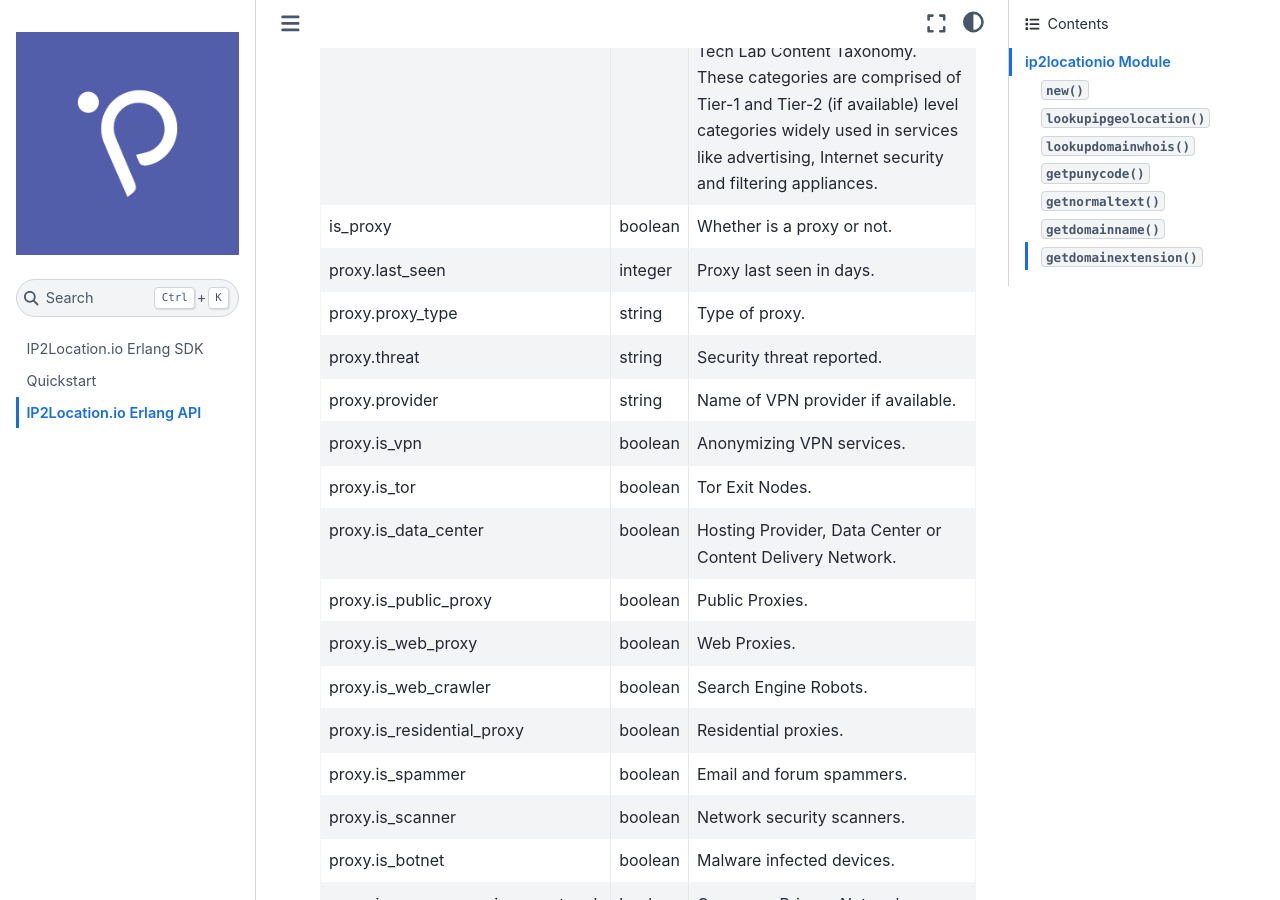
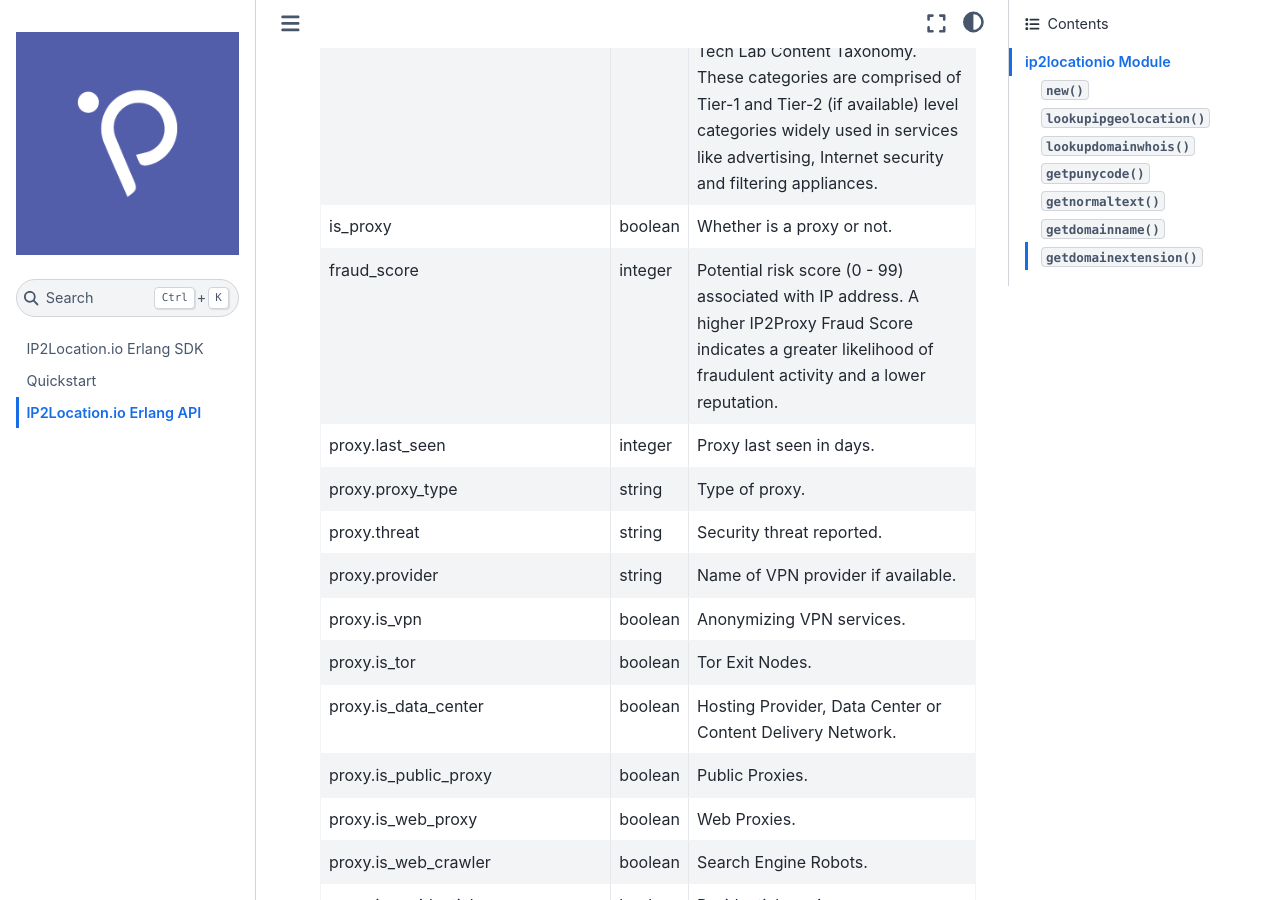
Before and after one commit to ip2location/ip2location-io-erlang, a Sphinx documentation site: the page built from docs/source/code.md, in a window 1280 px wide and 900 px high, scrolled down 4583 px. Built offline with Sphinx 7.4.7 and the Sphinx Book theme 1.1.4, drawn with Linux system fonts in a browser that asks for light colours.

Commit message:
Update docs for fraud score field

```diff
--- a/docs/source/code.md
+++ b/docs/source/code.md
@@ -78,6 +78,7 @@
 |ads_category|string|The domain category code based on IAB Tech Lab Content Taxonomy.|
 |ads_category_name|string|The domain category based on IAB Tech Lab Content Taxonomy. These categories are comprised of Tier-1 and Tier-2 (if available) level categories widely used in services like advertising, Internet security and filtering appliances.|
 |is_proxy|boolean|Whether is a proxy or not.|
+|fraud_score|integer|Potential risk score (0 - 99) associated with IP address. A higher IP2Proxy Fraud Score indicates a greater likelihood of fraudulent activity and a lower reputation.|
 |proxy.last_seen|integer|Proxy last seen in days.|
 |proxy.proxy_type|string|Type of proxy.|
 |proxy.threat|string|Security threat reported.|
```
Also changed, not shown: docs/source/quickstart.md (+1 -0 lines), 1 other file.
